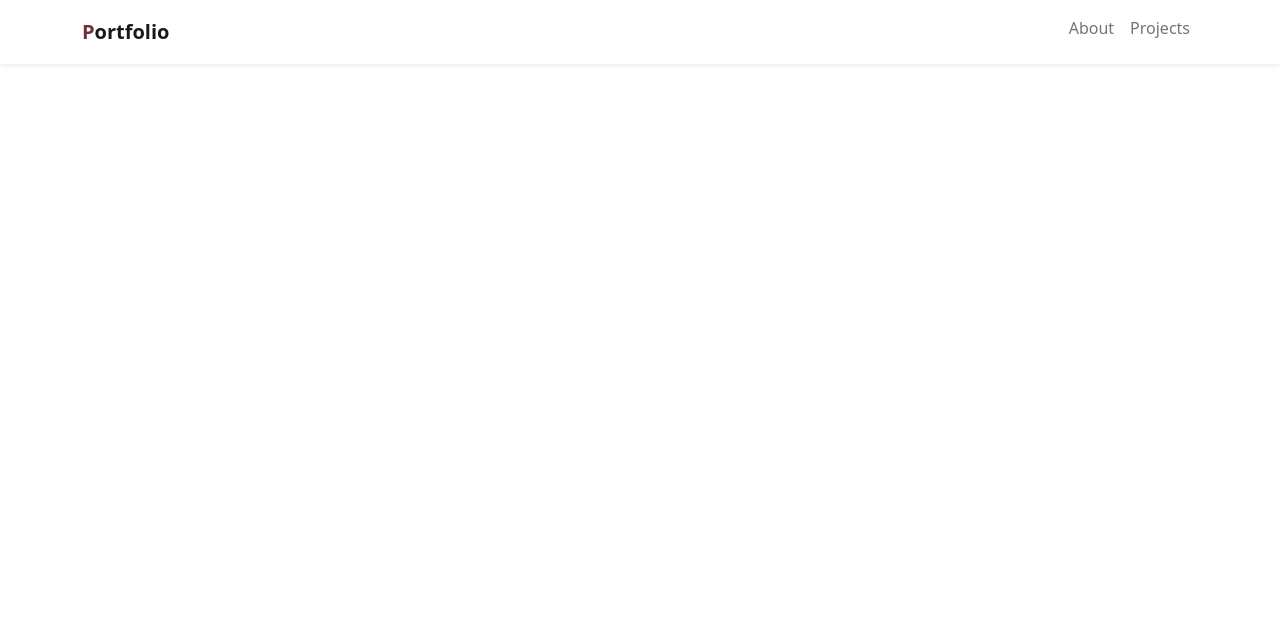
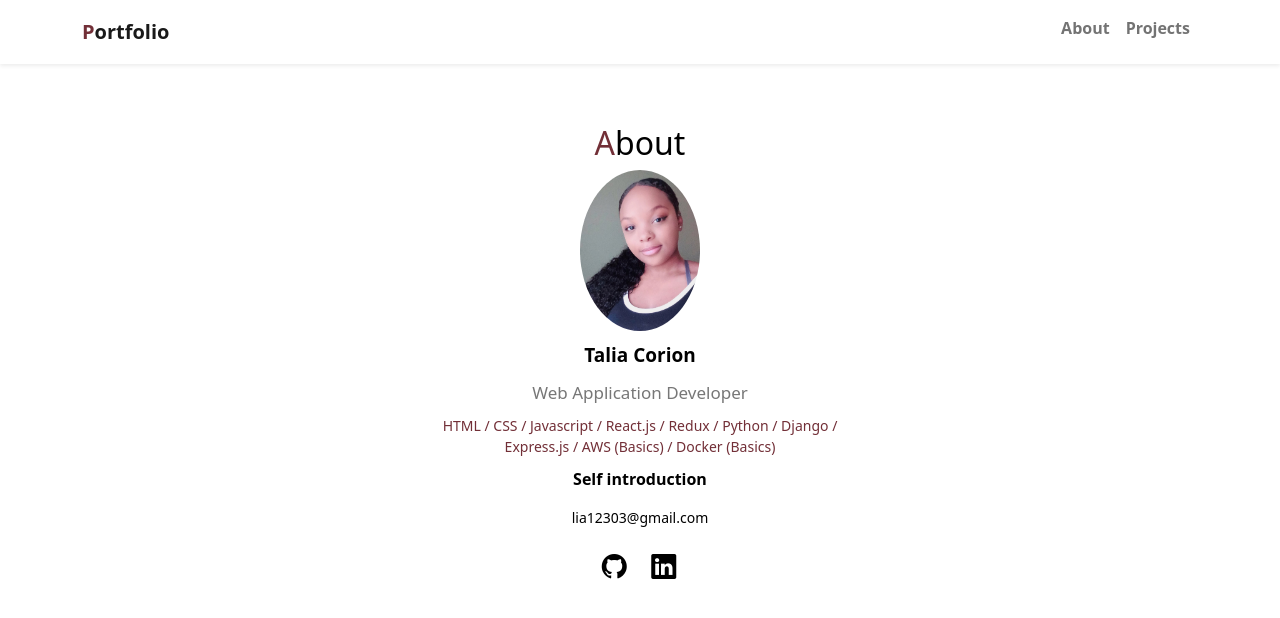
Before and after one commit to taliadiaz003/portfolio, a PHP site: page / in a window 1280 px wide. Shown: the top 618 px of the page. Run offline with PHP 8.4, Linux system fonts and the light colour scheme; some libraries are stand-ins or nearby versions.

Commit message:
Added the about section also fixed the design

```diff
--- a/index.html
+++ b/index.html
@@ -4,6 +4,7 @@
   <head>
     <meta charset="utf-8">
     <meta name="viewport" content="width=device-width, initial-scale=1">
+    <link rel="stylesheet" href="https://cdn.jsdelivr.net/npm/bootstrap-icons@1.9.1/font/bootstrap-icons.css">
     <link rel="icon" type="image" href="img/techis-logo.png"></link>
     <link href="https://cdn.jsdelivr.net/npm/bootstrap@5.2.0/dist/css/bootstrap.min.css" rel="stylesheet" integrity="sha384-gH2yIJqKdNHPEq0n4Mqa/HGKIhSkIHeL5AyhkYV8i59U5AR6csBvApHHNl/vI1Bx" crossorigin="anonymous">
     <link rel="stylesheet" href="style.css">
@@ -27,7 +28,22 @@
             </li>
           </ul>
         </div>
-    <script src="https://cdn.jsdelivr.net/npm/bootstrap@5.2.0/dist/js/bootstrap.bundle.min.js" integrity="sha384-A3rJD856KowSb7dwlZdYEkO39Gagi7vIsF0jrRAoQmDKKtQBHUuLZ9AsSv4jD4Xa" crossorigin="anonymous"></script>
+    </nav>
+
+    <div id="about">
+      <h2><span class="font-primary">A</span>bout</h2>
+      <img src="img/Portfolio_Headshot.jpeg">
+      <div class="name">Talia Corion</div>
+      <div class="vocation">Web Application Developer</div>
+      <div class="skills">HTML / CSS / Javascript / React.js / Redux / Python / Django / Express.js / AWS (Basics) / Docker (Basics)</div>
+      <p>
+        Self introduction
+      </p>
+      <div class="email">lia12303@gmail.com</div>
+      <div class="icons">
+        <a href="#"><i class="bi bi-github"></i></a>
+        <a href="#"><i class="bi bi-linkedin ms-2"></i></a>
+      <script src="https://cdn.jsdelivr.net/npm/bootstrap@5.2.0/dist/js/bootstrap.bundle.min.js" integrity="sha384-A3rJD856KowSb7dwlZdYEkO39Gagi7vIsF0jrRAoQmDKKtQBHUuLZ9AsSv4jD4Xa" crossorigin="anonymous"></script>
   </body>
 
 </html>
--- a/style.css
+++ b/style.css
@@ -1,8 +1,4 @@
-/******************/
-
-COMMON
-
-/******************/
+/* COMMON */
 
 body{
     font-famliy: "inter", sans-serif;
@@ -17,3 +13,53 @@
     font-size: 20px;
     font-weight:bold;
 }
+
+/* ABOUT */
+
+#about{
+    text-align: center;
+    max-width: 400px;
+    margin: 60px auto;
+}
+
+#about img{
+    border-radius: 50%;
+    width: 120px;
+    margin-bottom: 10px;
+}
+
+#about .name{
+    font-size: 19px;
+    margin-bottom: 10px;
+}
+
+#about .vocation{
+    font-size: 17px;
+    color: #777777;
+    margin-bottom: 10px;
+    font-weight: 350;
+}
+
+#about .skills{
+    font-size: 14px;
+    color: #722F37;
+    margin-bottom: 10px;
+    font-weight: 350;
+}
+
+#about .email{
+    margin-top: 14px;
+    font-size: 14px;
+    font-weight: 350;
+}
+
+#about .icons{
+    margin-top: 20px;
+    font-size: 25px;
+    margin-left: 8px;
+}
+
+#about .icons a{
+    color: black;
+    padding-right: 10px;
+}
```
Also changed, not shown: 1 other file.
